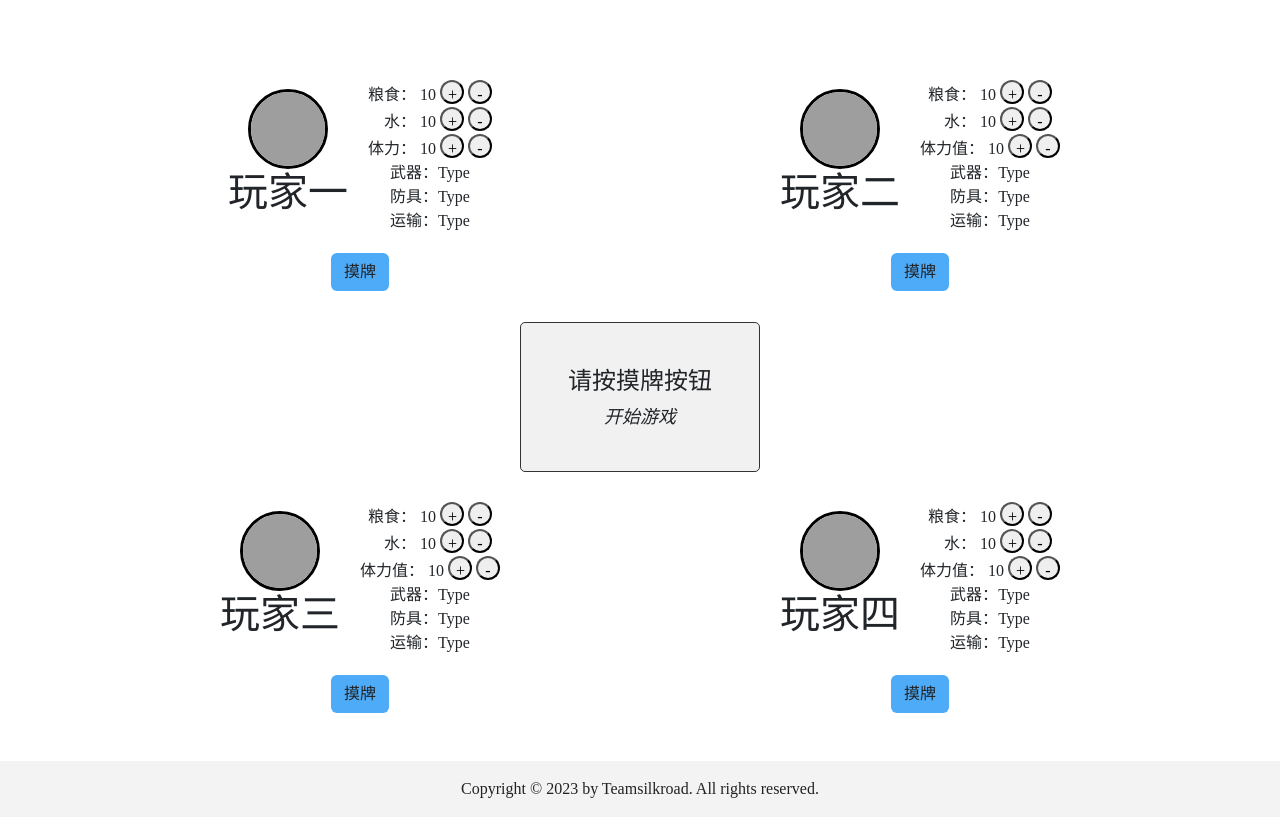
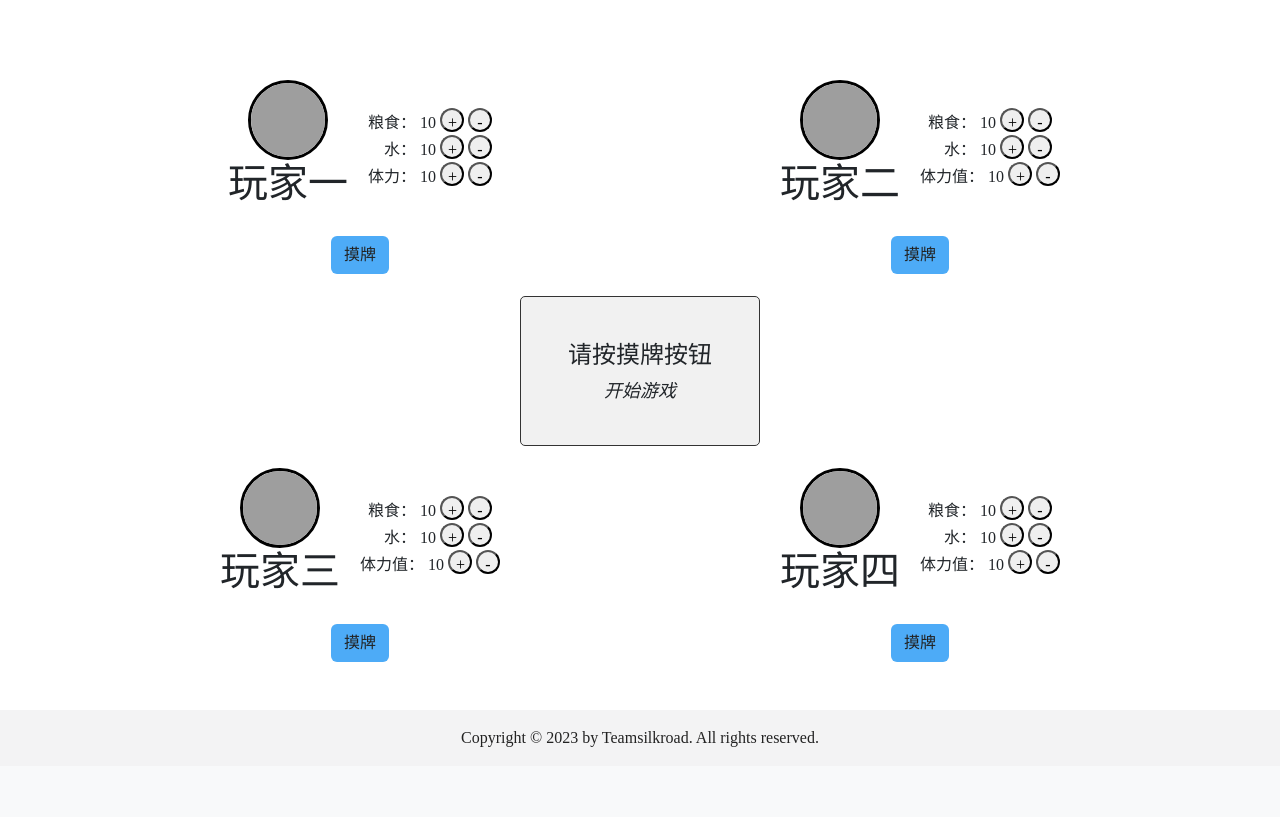
Before and after one commit to ttiramisu/website-2023, a Flask app: page /game/4-player in a window 1280 px wide. Shown: the part 60-877 px from the top of the page. After the commit the page ends 807 px from the top, so only its background shows below. Run offline with Flask 2, Linux system fonts and the light colour scheme; some libraries are stand-ins or nearby versions; some web fonts are replaced; grey boxes are pictures that could not be loaded.

Commit message:
delete stuff

```diff
--- a/api/templates/game-2.html
+++ b/api/templates/game-2.html
@@ -63,9 +63,6 @@
               <button class="add-minus" data-player="1" data-type="health" data-action="add">+</button>
               <button class="add-minus" data-player="1" data-type="health" data-action="minus">-</button>
             </div>
-            <div>武器：<span class="weapon-1">Type</span></div>
-            <div>防具：<span class="defense-1">Type</span></div>
-            <div>运输：<span class="transport-1">Type</span></div>
           </div>
         </div>
         <div class="flex">
@@ -94,9 +91,6 @@
               <button class="add-minus" data-player="2" data-type="health" data-action="add">+</button>
               <button class="add-minus" data-player="2" data-type="health" data-action="minus">-</button>
             </div>
-            <div>武器：<span class="weapon-1">Type</span></div>
-            <div>防具：<span class="defense-1">Type</span></div>
-            <div>运输：<span class="transport-1">Type</span></div>
           </div>
         </div>
         <div class="flex">
--- a/api/templates/game-4.html
+++ b/api/templates/game-4.html
@@ -44,9 +44,6 @@
               <button class="add-minus" data-player="1" data-type="health" data-action="add">+</button>
               <button class="add-minus" data-player="1" data-type="health" data-action="minus">-</button>
             </div>
-            <div>武器：<span class="weapon-1">Type</span></div>
-            <div>防具：<span class="defense-1">Type</span></div>
-            <div>运输：<span class="transport-1">Type</span></div>
           </div>
         </div>
         <div class="flex">
@@ -75,9 +72,6 @@
               <button class="add-minus" data-player="2" data-type="health" data-action="add">+</button>
               <button class="add-minus" data-player="2" data-type="health" data-action="minus">-</button>
             </div>
-            <div>武器：<span class="weapon-1">Type</span></div>
-            <div>防具：<span class="defense-1">Type</span></div>
-            <div>运输：<span class="transport-1">Type</span></div>
           </div>
         </div>
         <div class="flex">
@@ -106,9 +100,6 @@
               <button class="add-minus" data-player="3" data-type="health" data-action="add">+</button>
               <button class="add-minus" data-player="3" data-type="health" data-action="minus">-</button>
             </div>
-            <div>武器：<span class="weapon-1">Type</span></div>
-            <div>防具：<span class="defense-1">Type</span></div>
-            <div>运输：<span class="transport-1">Type</span></div>
           </div>
         </div>
         <div class="flex">
@@ -137,9 +128,6 @@
               <button class="add-minus" data-player="4" data-type="health" data-action="add">+</button>
               <button class="add-minus" data-player="4" data-type="health" data-action="minus">-</button>
             </div>
-            <div>武器：<span class="weapon-1">Type</span></div>
-            <div>防具：<span class="defense-1">Type</span></div>
-            <div>运输：<span class="transport-1">Type</span></div>
           </div>
         </div>
         <div class="flex">
```
Also changed, not shown: api/templates/game-3.html (+0 -9 lines).
